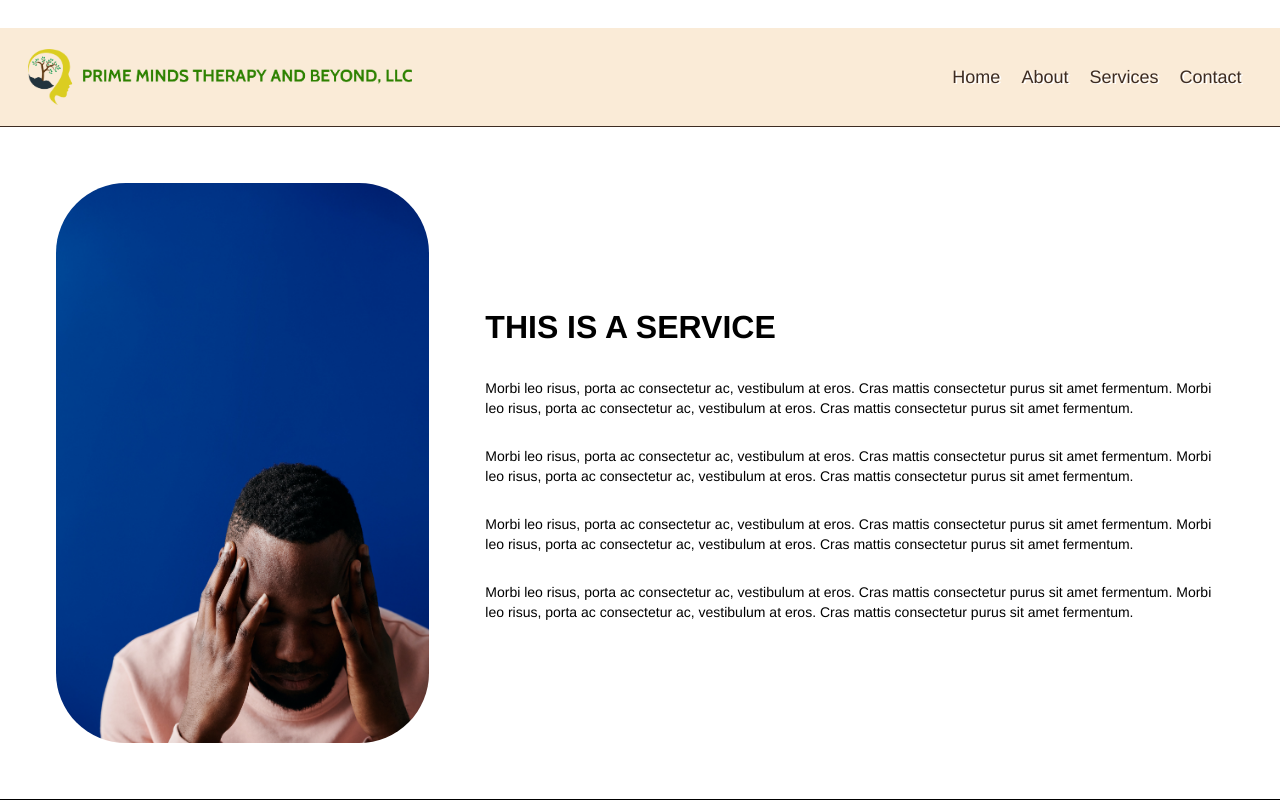
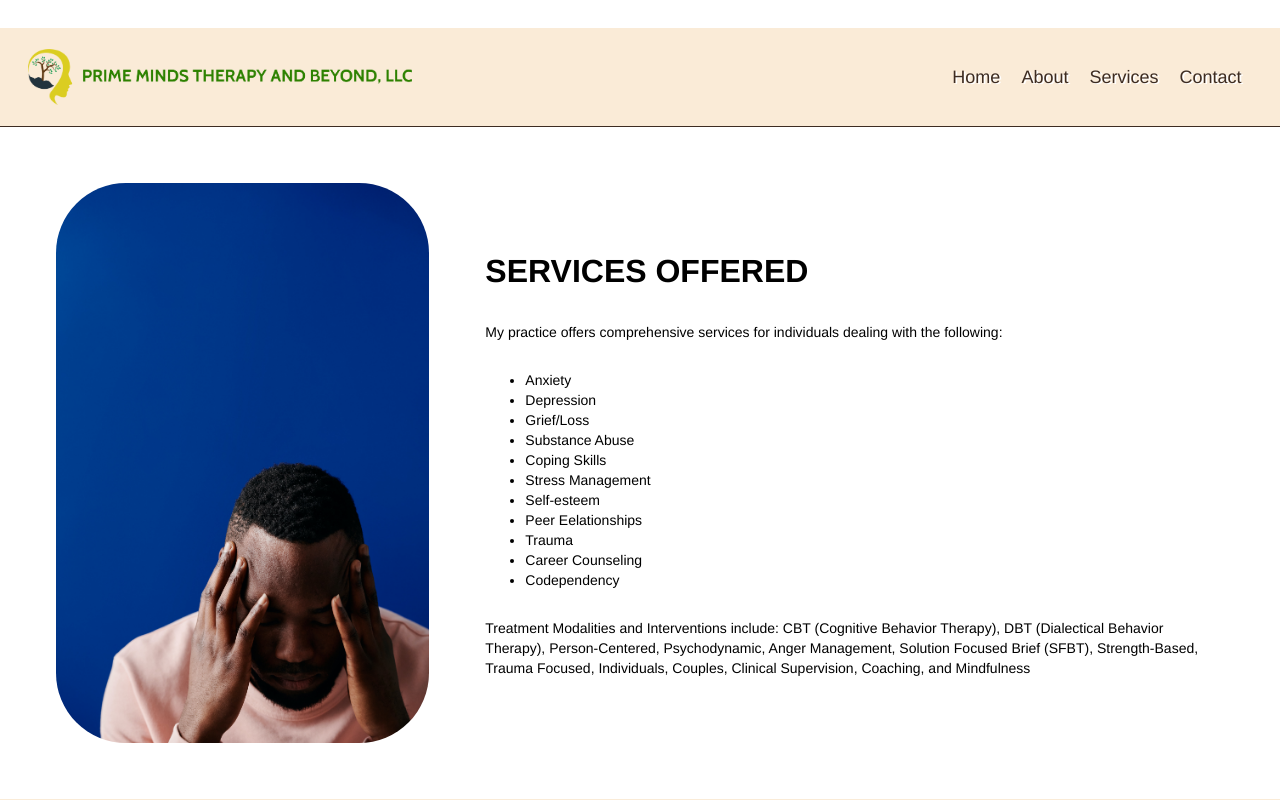
Before and after one commit to gohopventure/prime-minds, an Angular app: page /services in a window 1280 px wide. Shown: the top 800 px of the page. Built offline with nearby package versions, Linux system fonts and the light colour scheme; a web font is replaced by a local one.

Commit message:
Formats services offered

```diff
--- a/src/app/components/services-page/services-page.component.html
+++ b/src/app/components/services-page/services-page.component.html
@@ -2,8 +2,27 @@
     <div class="service service-1">
         <img src="../../../assets/depression.jpg">
         <div class="write-up">
-            <h2>THIS IS A SERVICE</h2>
+            <h2>SERVICES OFFERED</h2>
             <p class="para">
+                My practice offers comprehensive services for individuals dealing with the following:
+            </p>
+            <ul>
+                <li>Anxiety</li>
+                <li>Depression</li>
+                <li>Grief/Loss</li>
+                <li>Substance Abuse</li>
+                <li>Coping Skills</li>
+                <li>Stress Management</li>
+                <li>Self-esteem</li>
+                <li>Peer Eelationships</li>
+                <li>Trauma</li>
+                <li>Career Counseling</li>
+                <li>Codependency</li>
+            </ul>
+            <p class="para">
+                Treatment Modalities and Interventions include: CBT (Cognitive Behavior Therapy), DBT (Dialectical Behavior Therapy), Person-Centered, Psychodynamic, Anger Management, Solution Focused Brief (SFBT), Strength-Based, Trauma Focused, Individuals, Couples, Clinical Supervision, Coaching, and Mindfulness
+            </p>
+            <!-- <p class="para">
                 Morbi leo risus, porta ac consectetur ac, vestibulum at eros.
                 Cras mattis consectetur purus sit amet fermentum.
                 Morbi leo risus, porta ac consectetur ac, vestibulum at eros.
@@ -14,22 +33,10 @@
                 Cras mattis consectetur purus sit amet fermentum.
                 Morbi leo risus, porta ac consectetur ac, vestibulum at eros.
                 Cras mattis consectetur purus sit amet fermentum.
-            </p>
-            <p class="para">
-                Morbi leo risus, porta ac consectetur ac, vestibulum at eros.
-                Cras mattis consectetur purus sit amet fermentum.
-                Morbi leo risus, porta ac consectetur ac, vestibulum at eros.
-                Cras mattis consectetur purus sit amet fermentum.
-            </p>
-            <p class="para">
-                Morbi leo risus, porta ac consectetur ac, vestibulum at eros.
-                Cras mattis consectetur purus sit amet fermentum.
-                Morbi leo risus, porta ac consectetur ac, vestibulum at eros.
-                Cras mattis consectetur purus sit amet fermentum.
-            </p>
+            </p> -->
         </div>
     </div>
-    <div class="service service-2">
+    <!-- <div class="service service-2">
         <img src="../../../assets/self-esteem.jpg">
         <div class="write-up">
             <h2>THIS IS A SERVICE</h2>
@@ -118,9 +125,9 @@
                 Cras mattis consectetur purus sit amet fermentum.
             </p>
         </div>
-    </div>
+    </div> -->
     <div class="cta">
-        <h2>PUT YOUR TAGLINE HERE</h2>
+        <h2>EVERY MIND HAS A PRIME</h2>
         <button routerLink="/contact">Contact Us</button>
     </div>
 </div>
```
